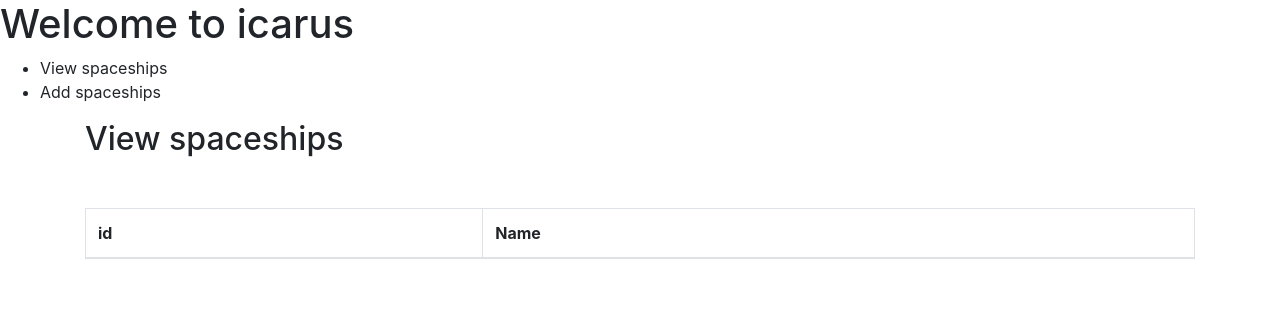
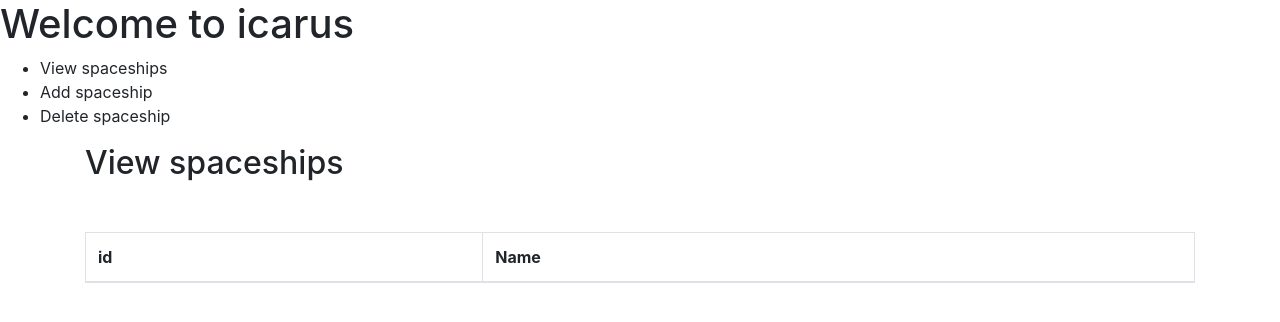
Before and after one commit to davidgong99/Icarus, a Flask app: page / in a window 1280 px wide. Shown: the top 322 px of the page. Run offline with Flask 2, Linux system fonts and the light colour scheme; data that the repository does not hold is empty.

Commit message:
delete spaceship by id

```diff
--- a/static/js/main.js
+++ b/static/js/main.js
@@ -35,7 +35,7 @@ $(document).ready(function(){
             'state': state
         };
 
-        // Verify and send data
+        // Make request
         $.ajax({
             url: './spaceship',
             method: 'POST',
@@ -55,8 +55,8 @@ $(document).ready(function(){
                 document.getElementById("add-ship-error").style.visibility = "hidden";
 
                 // Set success message
-                $('#add-ship-success').html("Ship successfully created");
-                document.getElementById("add-ship-success").style.visibility = "visible";
+                $('#view-ship-success').html("Ship successfully created");
+                document.getElementById("view-ship-success").style.visibility = "visible";
             },
         }).fail(function (XMLHttpRequest, textStatus, error) {
             $('#add-ship-error').html(XMLHttpRequest.responseText);
@@ -68,7 +68,42 @@ $(document).ready(function(){
 
     })
 
+    $(document).on('click', '#delete-ship-button', function() {
+        // Grab inputs
+        var deleteID = $('#shipsDelete input[name=deleteID]').val();
 
+        // Store into payload object
+        var payload = {
+            "spaceshipID": deleteID
+        }
+
+        // Make request
+        $.ajax({
+            url: './spaceship',
+            method: 'DELETE',
+            dataType: 'json',
+            contentType: 'application/json',
+            data: JSON.stringify(payload),
+            success: function(data) {
+                console.log("Successful DELETE:" + data);
+                // Redirect to view all existing ships
+                showPage("shipsView");
+
+                // Clear old information
+                $("#deleteID").val('');
+                document.getElementById("delete-ship-error").style.visibility = "hidden";
+
+                // Set success message
+                $('#view-ship-success').html("Ship successfully deleted");
+                document.getElementById("view-ship-success").style.visibility = "visible";
+            }
+        }).fail(function (XMLHttpRequest, textStatus, error) {
+            $('#delete-ship-error').html(XMLHttpRequest.responseText);
+            document.getElementById("delete-ship-error").style.visibility = "visible";
+            console.log("textStatus = " + textStatus);
+            console.log("error = " + error);
+        });
+    })
 });
 
 function showPage(page){
--- a/templates/base.html
+++ b/templates/base.html
@@ -22,7 +22,8 @@
       <nav>
         <ul>
           <li data-displays="shipsView">View spaceships</li>
-          <li data-displays="shipsAdd">Add spaceships</li>
+          <li data-displays="shipsAdd">Add spaceship</li>
+          <li data-displays="shipsDelete">Delete spaceship</li>
         </ul>
       </nav>
     </header>
--- a/templates/ships.html
+++ b/templates/ships.html
@@ -4,7 +4,7 @@
 <div class="container">
     <div id="shipsView" class="table-responsive">
         <h2>View spaceships</h2>
-        <div class="alert alert-success" id="add-ship-success" style="visibility: hidden"></div>
+        <div class="alert alert-success" id="view-ship-success" style="visibility: hidden"></div>
         <table class="table table-striped table-bordered">
             <thead>
                 <tr>
@@ -38,5 +38,15 @@
         <br>
         <button class="btn btn-primary" id="add-ship-button">Add spaceship</button>
     </div>
+    <div id="shipsDelete">
+        <h2>Delete Spaceship</h2>
+        <div class="alert alert-danger" id="delete-ship-error" style="visibility: hidden"></div>
+        <div class="form-group">
+            <label for="deleteID">Spaceship ID</label>
+            <input type="text" name="deleteID" class="form-control" id="deleteID">
+        </div>
+        <br>
+        <button class="btn btn-primary" id="delete-ship-button">Delete spaceship</button>
+    </div>
 </div>
 {% endblock %}
```
